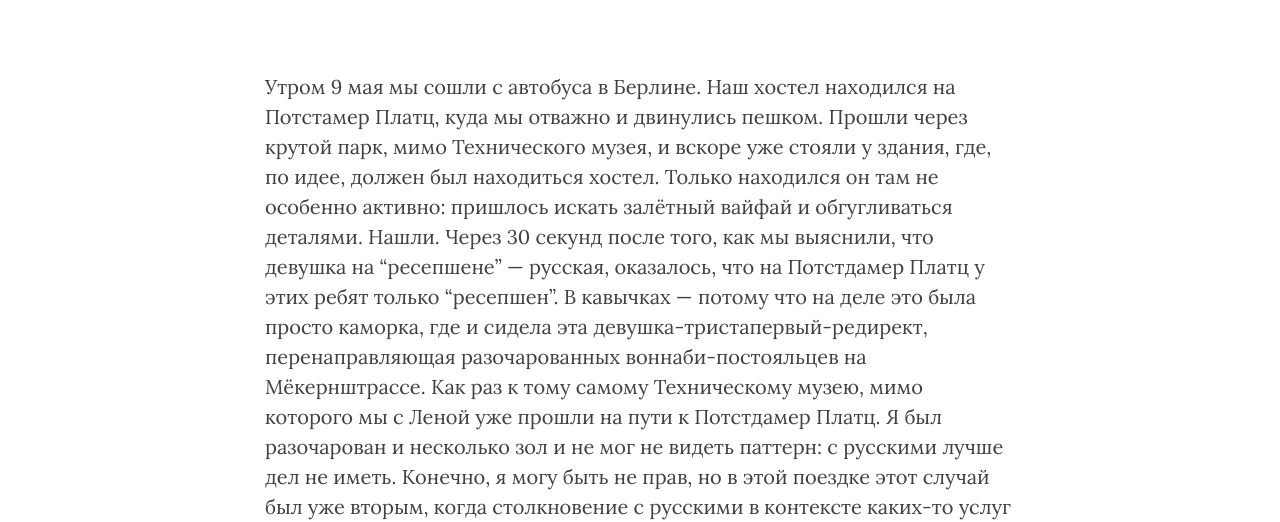
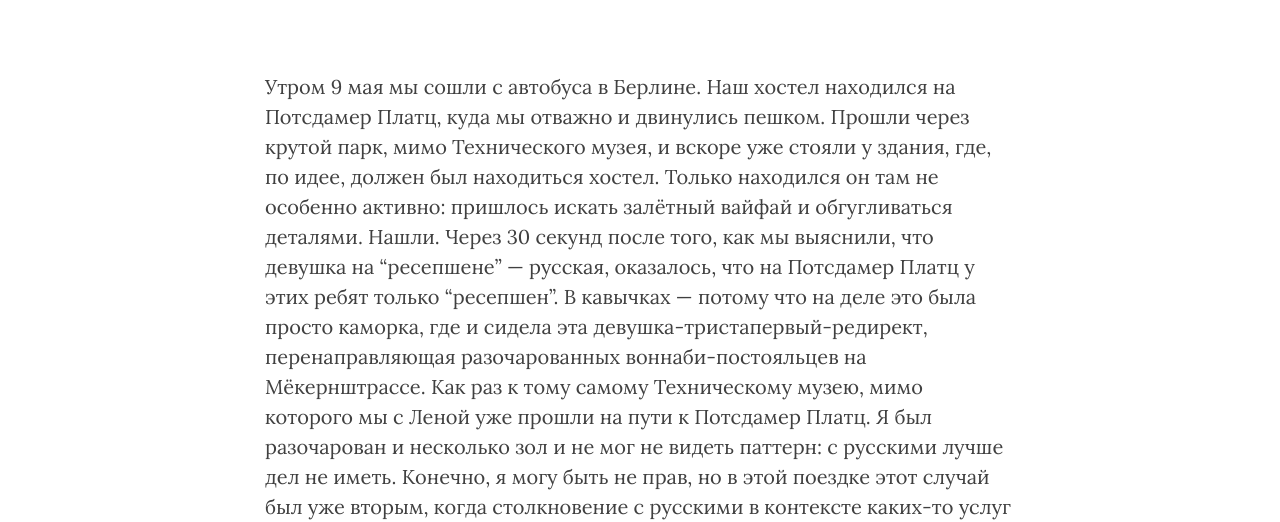
Before and after one commit to Freika/freika.github.io, a Jekyll site: the page built from _posts/2019-05-31-eurotrip-the-first-berlin.md, in a window 1280 px wide and 900 px high, scrolled down 295 px. Shown: the part 186-708 px from the top of the window. Built offline with Jekyll 4.4.1, drawn with Linux system fonts in a browser that asks for light colours; nearby versions of some CDN libraries; comment, search, counter and statistics services are not loaded; some of the changed text lies outside the part shown.

Commit message:
Update 2019-05-31-eurotrip-the-first-berlin.md

```diff
--- a/_posts/2019-05-31-eurotrip-the-first-berlin.md
+++ b/_posts/2019-05-31-eurotrip-the-first-berlin.md
@@ -4,7 +4,7 @@ title: "Евротрип, часть третья: Берлин"
 description: "Бизнес по-русски, никакого Брежнева и Рейхстаг"
 ---
 
-Утром 9 мая мы сошли с автобуса в Берлине. Наш хостел находился на Потстамер Платц, куда мы отважно и двинулись пешком. Прошли через крутой парк, мимо Технического музея, и вскоре уже стояли у здания, где, по идее, должен был находиться хостел. Только находился он там не особенно активно: пришлось искать залётный вайфай и обгугливаться деталями. Нашли. Через 30 секунд после того, как мы выяснили, что девушка на "ресепшене" — русская, оказалось, что на Потстдамер Платц у этих ребят только "ресепшен". В кавычках — потому что на деле это была просто каморка, где и сидела эта девушка-тристапервый-редирект, перенаправляющая разочарованных воннаби-постояльцев на Мёкернштрассе. Как раз к тому самому Техническому музею, мимо которого мы с Леной уже прошли на пути к Потстдамер Платц. Я был разочарован и несколько зол и не мог не видеть паттерн: с русскими лучше дел не иметь. Конечно, я могу быть не прав, но в этой поездке этот случай был уже вторым, когда столкновение с русскими в контексте каких-то услуг несло негативный опыт.
+Утром 9 мая мы сошли с автобуса в Берлине. Наш хостел находился на Потсдамер Платц, куда мы отважно и двинулись пешком. Прошли через крутой парк, мимо Технического музея, и вскоре уже стояли у здания, где, по идее, должен был находиться хостел. Только находился он там не особенно активно: пришлось искать залётный вайфай и обгугливаться деталями. Нашли. Через 30 секунд после того, как мы выяснили, что девушка на "ресепшене" — русская, оказалось, что на Потсдамер Платц у этих ребят только "ресепшен". В кавычках — потому что на деле это была просто каморка, где и сидела эта девушка-тристапервый-редирект, перенаправляющая разочарованных воннаби-постояльцев на Мёкернштрассе. Как раз к тому самому Техническому музею, мимо которого мы с Леной уже прошли на пути к Потсдамер Платц. Я был разочарован и несколько зол и не мог не видеть паттерн: с русскими лучше дел не иметь. Конечно, я могу быть не прав, но в этой поездке этот случай был уже вторым, когда столкновение с русскими в контексте каких-то услуг несло негативный опыт.
 
 В общем, мы взяли Убер, приехали в хостел, кое-как заселились и обнаружили мёртвый вайфай. ЕТО КАК. Понегодовав, сообщили об этом ещё одной девушке на ресепшене теперь уже настоящего хостела, что связи нет, и отправились в город в поисках хлеба и зрелищ. Постепенно немного отошли от полученного негатива, пришли в парк Люстгартен и упали на травку прямо там. Был приятный прохладный вечер, вокруг — такие же чилящие люди, солнышко и вообще красота. Когда мы уже собирались уходить, к нам подошли два парня лет восемнадцати (Лена не распознала в них близнецов, хехе), представились стартаперами с горячим желанием запустить бизнес на производстве органических полезных чаёв без сахара, и предложили нам попробовать их продукт. С собой у них были подносы со стаканчиками, в которых был разноцветный чай, и мы не отказались, вложив в фундамент их бизнеса что-то около 1 евро и 15 крон, оставшихся ещё с Чехии. Чай, к слову, был действительно занятный, как яблочный пирог, только чай.
 
```
